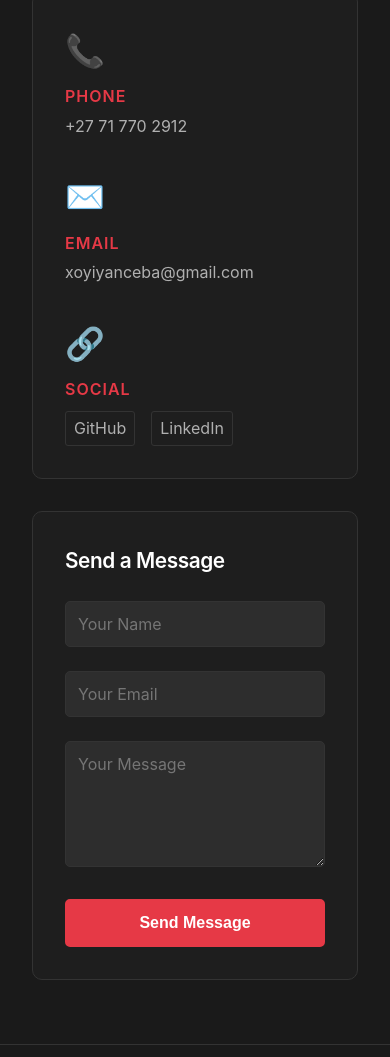
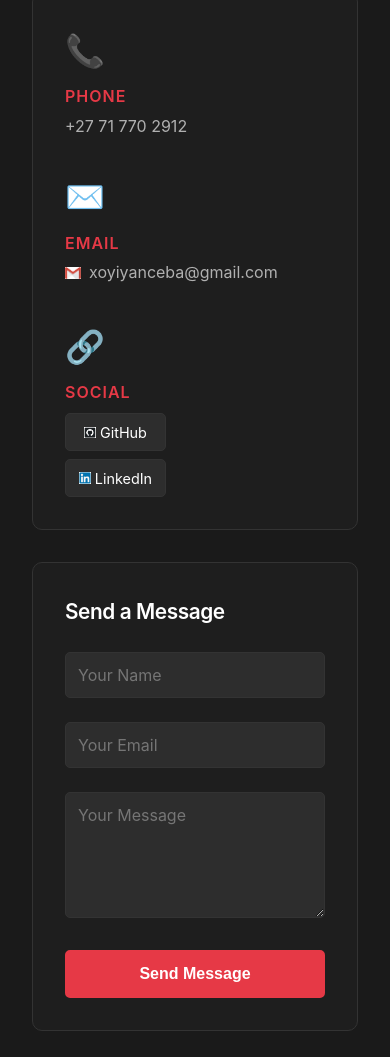
Before and after one commit to sirrnathan/MIE_JAVA_2026_XOYN.github.io, a plain HTML site: page index.html in a window 390 px wide. Shown: the part 7391-8448 px from the top of the page. Drawn offline with Linux system fonts and the light colour scheme.

Commit message:
Added social meida icons for redirection

```diff
--- a/css/style.css
+++ b/css/style.css
@@ -551,26 +551,6 @@ nav {
     color: var(--primary);
 }
 
-.social-links {
-    display: flex;
-    gap: 1rem;
-    margin-top: 0.5rem;
-}
-
-.social-links a {
-    color: var(--text-secondary);
-    text-decoration: none;
-    padding: 0.25rem 0.5rem;
-    border: 1px solid var(--border);
-    border-radius: 3px;
-    transition: all 0.3s;
-}
-
-.social-links a:hover {
-    border-color: var(--primary);
-    color: var(--primary);
-}
-
 .contact-form {
     background-color: var(--card-bg);
     border: 1px solid var(--border);
@@ -670,6 +650,41 @@ footer {
     background-color: var(--surface);
     border-top: 1px solid var(--border);
     color: var(--text-secondary);
+}
+
+/* ===== SOCIAL MEDIA ICONS ===== */
+.social-icon {
+    width: 14px;
+    height: 14px;
+    margin-right: 0.25rem;
+    vertical-align: middle;
+    object-fit: contain;
+}
+
+.social-links {
+    display: flex;
+    flex-wrap: wrap;
+    gap: 0.5rem;
+    margin-top: 0.5rem;
+}
+
+.social-links a {
+    display: inline-flex;
+    align-items: center;
+    padding: 0.5rem 1rem;
+    background-color: var(--surface-light);
+    border: 1px solid var(--border);
+    border-radius: 5px;
+    color: var(--text);
+    text-decoration: none;
+    font-size: 0.95rem;
+    transition: all 0.3s ease;
+}
+
+.social-links a:hover {
+    border-color: var(--primary);
+    transform: translateY(-3px);
+    box-shadow: 0 5px 15px rgba(230, 57, 70, 0.2);
 }
 
 /* ===== PAGE-SPECIFIC STYLES (CV, Projects, Contact pages) ===== */
@@ -1103,6 +1118,21 @@ footer {
     .contact-info-large {
         grid-template-columns: 1fr;
     }
+
+    /* Social links mobile */
+    .social-links {
+        justify-content: center;
+    }
+
+    .social-links a {
+        padding: 0.4rem 0.8rem;
+        font-size: 0.9rem;
+    }
+
+    .social-icon {
+        width: 12px;
+        height: 12px;
+    }
 }
 
 @media (max-width: 480px) {
@@ -1146,11 +1176,20 @@ footer {
         flex-direction: column;
         gap: 0.5rem;
     }
+
+    .social-links {
+        flex-direction: column;
+        width: 100%;
+    }
+
+    .social-links a {
+        width: 100%;
+        justify-content: center;
+    }
 }
 
 /* ===== PRINT STYLES (for CV page) ===== */
 @media print {
-
     header,
     footer,
     .btn {
--- a/index.html
+++ b/index.html
@@ -238,7 +238,14 @@
                             <span class="contact-icon">✉️</span>
                             <div>
                                 <h3>Email</h3>
-                                <p><a href="mailto:xoyiyanceba@gmail.com">xoyiyanceba@gmail.com</a></p>
+                                <p>
+                                    <a href="mailto:xoyiyanceba@gmail.com"
+                                        style="display: inline-flex; align-items: center; gap: 0.5rem;">
+                                        <img src="images/gmail icon.jpg" alt="Gmail"
+                                            style="width: 16px; height: 16px; object-fit: contain;">
+                                        xoyiyanceba@gmail.com
+                                    </a>
+                                </p>
                             </div>
                         </div>
 
@@ -247,8 +254,13 @@
                             <div>
                                 <h3>Social</h3>
                                 <div class="social-links">
-                                    <a href="https://github.com/sirrnathan" target="_blank">GitHub</a>
-                                    <a href="https://www.linkedin.com/in/nceba-xoyiya/" target="_blank">LinkedIn</a>
+                                    <a href="https://github.com/sirrnathan" target="_blank">
+                                        <img src="images/Github icon.jpg" alt="GitHub" class="social-icon"> GitHub
+                                    </a>
+                                    <a href="https://www.linkedin.com/in/nceba-xoyiya/" target="_blank">
+                                        <img src="images/linkedIn logo icon.jpg" alt="LinkedIn" class="social-icon">
+                                        LinkedIn
+                                    </a>
                                 </div>
                             </div>
                         </div>
```
Also changed, not shown: images/Github icon.JPG (added), images/gmail icon.JPG (added), images/linkedIn logo icon.JPG (added).
